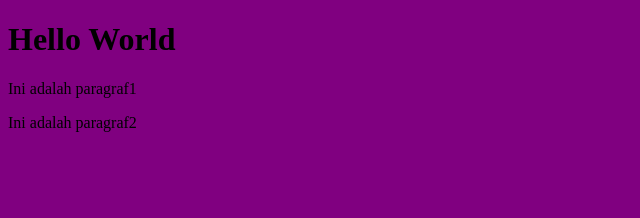
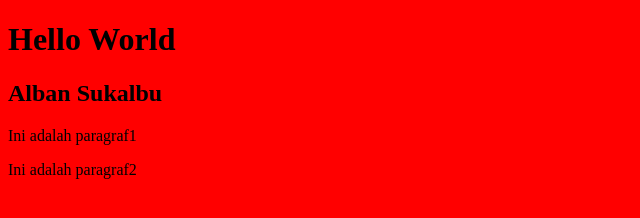
Before and after one commit to Albansu/coba_ITW, a plain HTML site: page index.html in a window 1280 px wide. Shown: the whole page, without its empty margins (0-640 px from the left). Drawn offline with Linux system fonts and the light colour scheme.

Commit message:
menambah h2 dan mengubah warna

```diff
--- a/index.html
+++ b/index.html
@@ -6,6 +6,7 @@
 </head>
 <body>
 	<h1>Hello World</h1>
+	<h2>Alban Sukalbu</h2>
 	<p>Ini adalah paragraf1</p>
 	<p>Ini adalah paragraf2</p>
 </body>
--- a/style.css
+++ b/style.css
@@ -1,3 +1,3 @@
 body {
-	background-color: purple;
+	background-color: red;
 }
```
